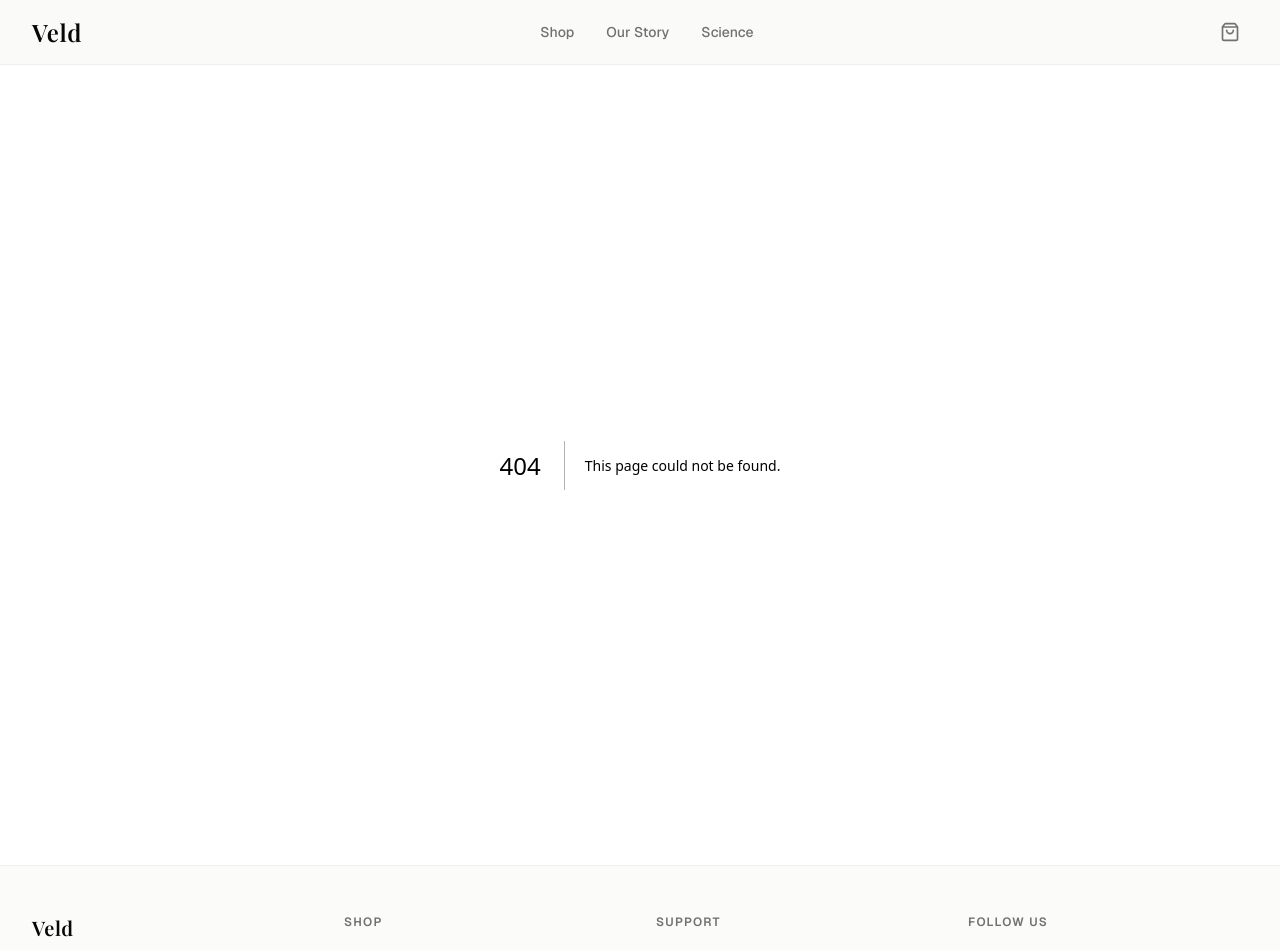
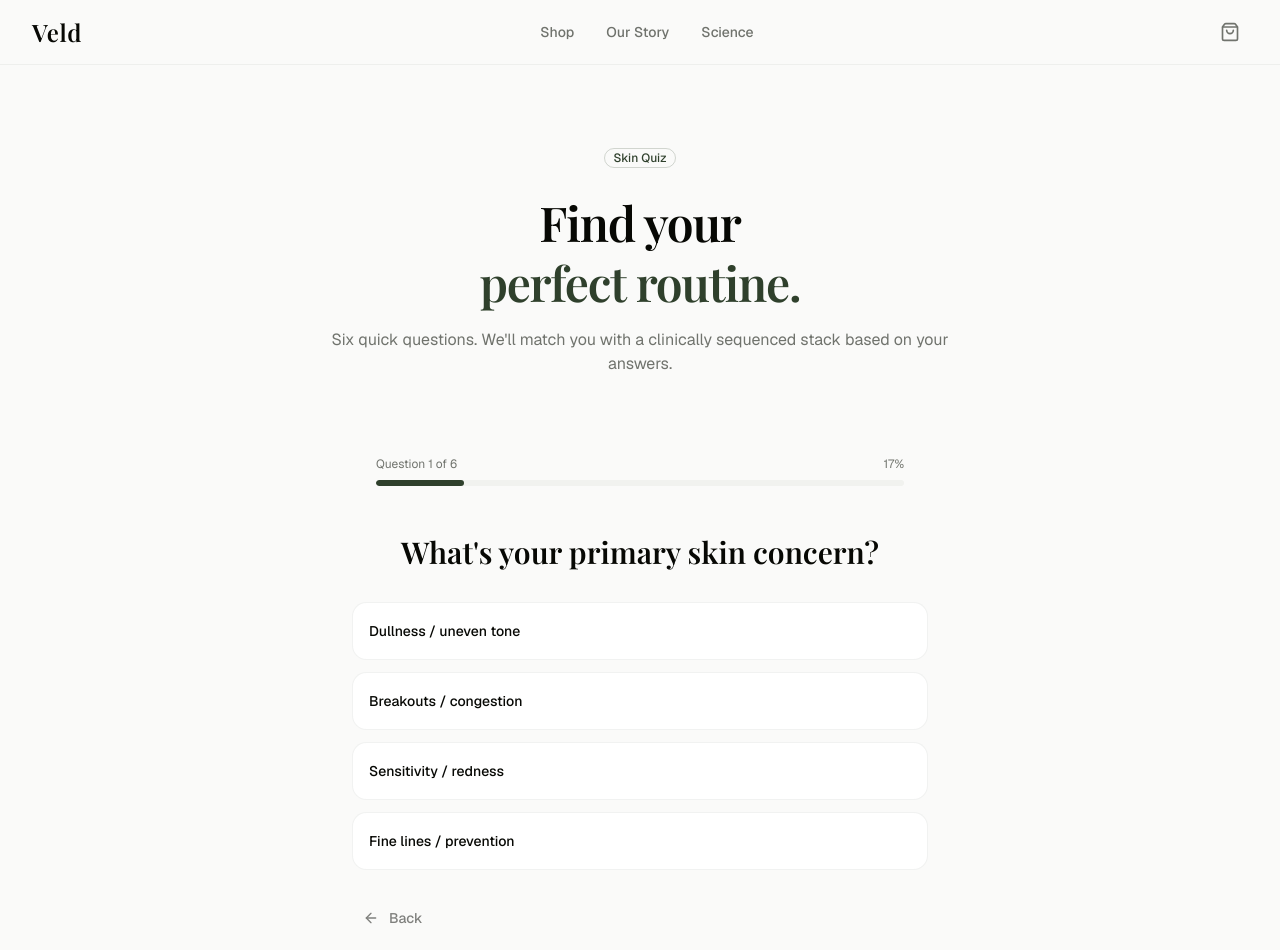
Before and after one commit to anas-khan-antimatter/mkt-veld-skincare, a Next.js app: page /quiz in a window 1280 px wide. Before the commit this address had no page. Shown: the top 950 px of the page. Built offline with nearby package versions, Linux system fonts and the light colour scheme; a web font is replaced by a local one.

Commit message:
antimatter: checkpoint c-1790732953561-xczn6

```diff
--- /dev/null
+++ b/src/app/quiz/page.tsx
@@ -0,0 +1,141 @@
+"use client";
+
+import { useState } from "react";
+import { useRouter } from "next/navigation";
+import { quizQuestions } from "@/data/quiz";
+import { Button } from "@/components/ui/button";
+import { Badge } from "@/components/ui/badge";
+import { Separator } from "@/components/ui/separator";
+import { ArrowRight, ArrowLeft, Sparkles } from "lucide-react";
+
+export default function QuizPage() {
+  const router = useRouter();
+  const [current, setCurrent] = useState(0);
+  const [answers, setAnswers] = useState<Record<string, string>>({});
+  const [isSubmitting, setIsSubmitting] = useState(false);
+
+  const question = quizQuestions[current];
+  const isLast = current === quizQuestions.length - 1;
+  const progress = ((current + 1) / quizQuestions.length) * 100;
+
+  const handleSelect = (value: string) => {
+    setAnswers((prev) => ({ ...prev, [question.id]: value }));
+
+    if (isLast) {
+      handleSubmit({ ...answers, [question.id]: value });
+    } else {
+      setTimeout(() => {
+        setCurrent((prev) => prev + 1);
+      }, 250);
+    }
+  };
+
+  const handleSubmit = (finalAnswers: Record<string, string>) => {
+    setIsSubmitting(true);
+    const params = new URLSearchParams(finalAnswers).toString();
+    router.push(`/quiz/results?${params}`);
+  };
+
+  const handleBack = () => {
+    if (current > 0) setCurrent((prev) => prev - 1);
+  };
+
+  return (
+    <div className="flex flex-col min-h-[80vh]">
+      {/* Header */}
+      <section className="px-6 py-16 lg:px-8 lg:py-20">
+        <div className="mx-auto max-w-2xl text-center">
+          <Badge variant="outline" className="mb-6 border-primary/20 text-primary">
+            Skin Quiz
+          </Badge>
+          <h1 className="font-heading text-4xl font-semibold leading-tight tracking-tight text-foreground lg:text-5xl">
+            Find your
+            <span className="block text-primary">perfect routine.</span>
+          </h1>
+          <p className="mt-4 text-base text-muted-foreground">
+            Six quick questions. We&apos;ll match you with a clinically sequenced
+            stack based on your answers.
+          </p>
+        </div>
+      </section>
+
+      {/* Progress bar */}
+      <div className="mx-auto w-full max-w-xl px-6">
+        <div className="flex items-center justify-between mb-2">
+          <span className="text-xs text-muted-foreground">
+            Question {current + 1} of {quizQuestions.length}
+          </span>
+          <span className="text-xs text-muted-foreground">
+            {Math.round(progress)}%
+          </span>
+        </div>
+        <div className="h-1.5 w-full rounded-full bg-muted overflow-hidden">
+          <div
+            className="h-full rounded-full bg-primary transition-all duration-500 ease-out"
+            style={{ width: `${progress}%` }}
+          />
+        </div>
+      </div>
+
+      {/* Question */}
+      <div className="flex-1 flex items-center justify-center px-6 py-12">
+        <div className="w-full max-w-xl">
+          <div className="text-center mb-8">
+            <h2 className="font-heading text-2xl font-semibold text-foreground lg:text-3xl">
+              {question.question}
+            </h2>
+          </div>
+
+          <div className="space-y-3">
+            {question.options.map((option) => (
+              <button
+                key={option.value}
+                onClick={() => handleSelect(option.value)}
+                className={`w-full text-left rounded-2xl border p-4 transition-all ${
+                  answers[question.id] === option.value
+                    ? "border-primary bg-primary/5 shadow-sm"
+                    : "border-border/40 bg-card hover:border-primary/30 hover:shadow-sm"
+                }`}
+              >
+                <span className="text-sm font-medium text-foreground">
+                  {option.label}
+                </span>
+              </button>
+            ))}
+          </div>
+
+          <div className="mt-8 flex justify-between items-center">
+            <Button
+              variant="ghost"
+              onClick={handleBack}
+              disabled={current === 0}
+              className="text-sm"
+            >
+              <ArrowLeft className="mr-1 h-4 w-4" />
+              Back
+            </Button>
+            {answers[question.id] && !isLast && (
+              <Button
+                variant="ghost"
+                onClick={() => setCurrent((prev) => prev + 1)}
+                className="text-sm"
+              >
+                Skip
+                <ArrowRight className="ml-1 h-4 w-4" />
+              </Button>
+            )}
+          </div>
+        </div>
+      </div>
+
+      {/* Trust footer */}
+      <div className="px-6 py-8 text-center">
+        <p className="text-xs text-muted-foreground">
+          <Sparkles className="inline h-3 w-3 mr-1" />
+          Your answers are not stored. This quiz is for educational
+          recommendations only.
+        </p>
+      </div>
+    </div>
+  );
+}
```
